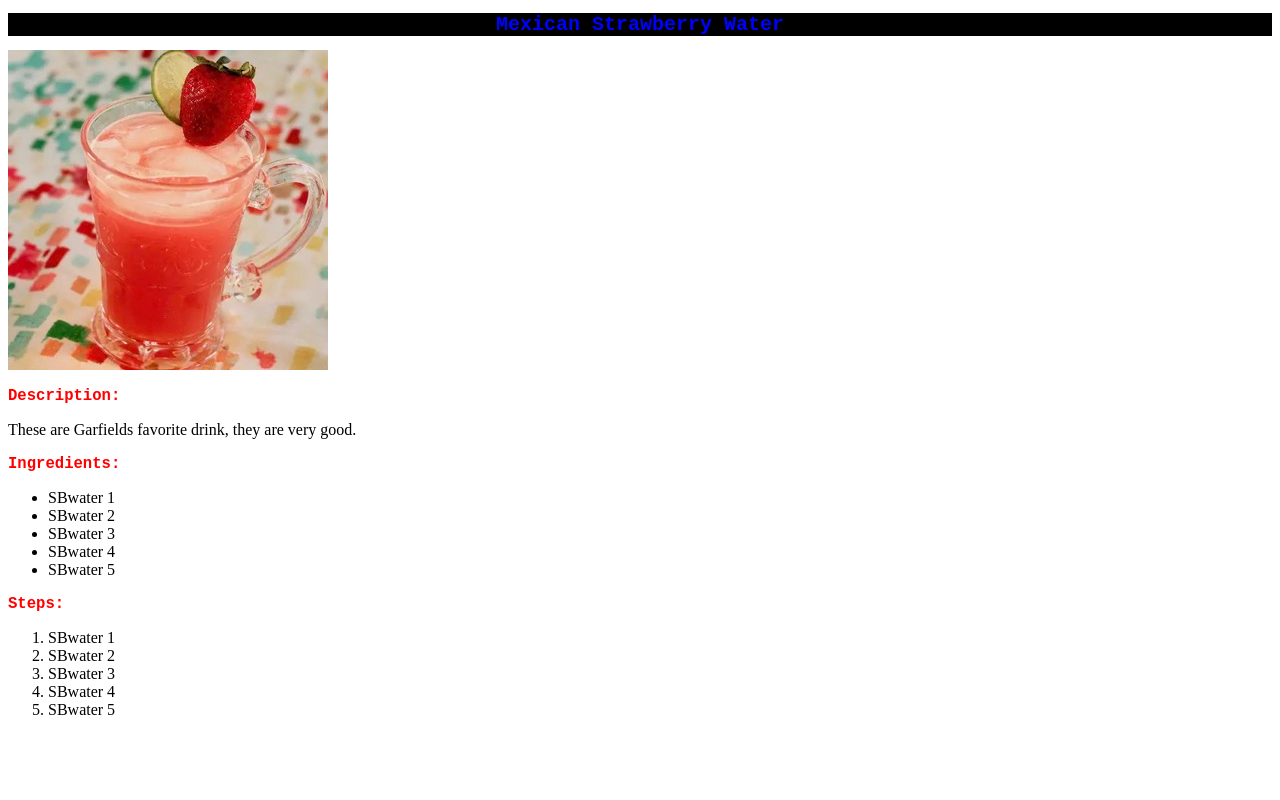
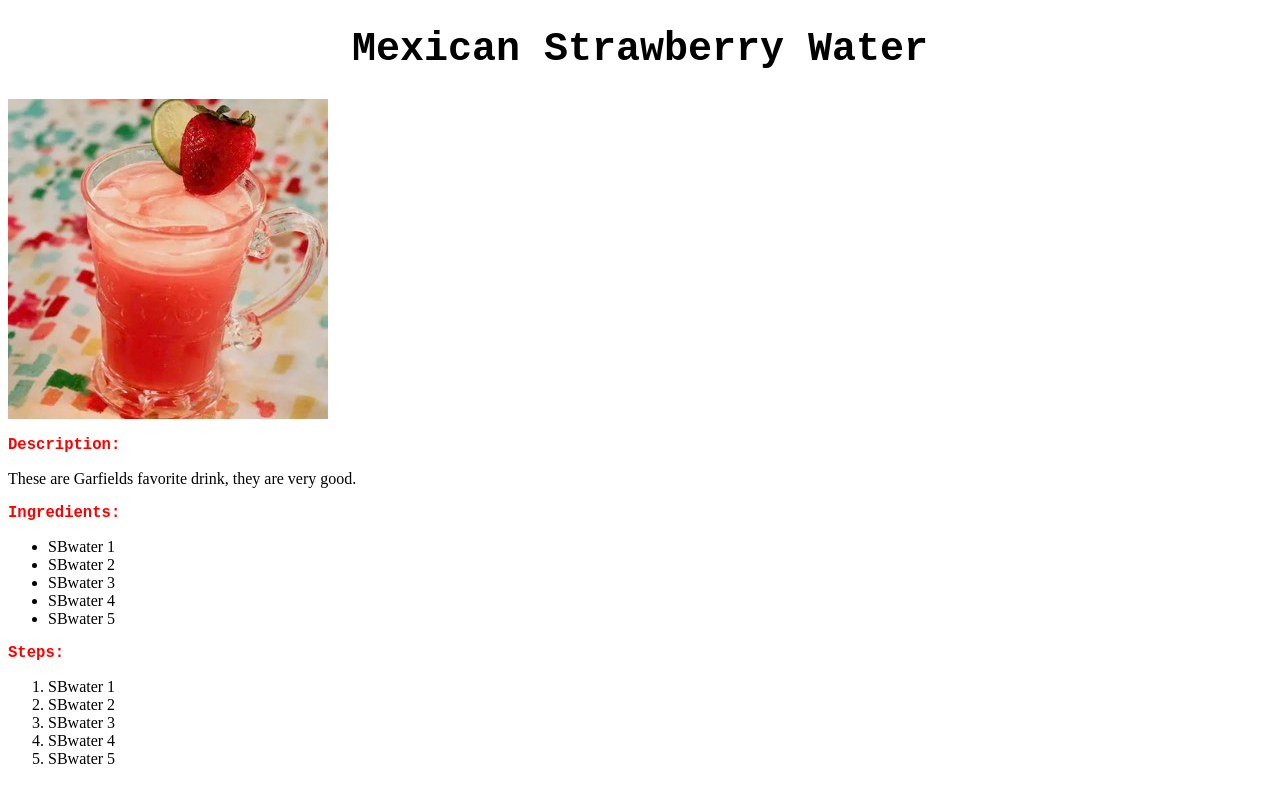
Before and after one commit to zvef/odin-recipies, a plain HTML site: page recipes/SBwater.html in a window 1280 px wide. Drawn offline with Linux system fonts and the light colour scheme.

Commit message:
Added text alignment to index.html

```diff
--- a/recipes/SBwater.html
+++ b/recipes/SBwater.html
@@ -10,8 +10,9 @@
     <title>Document</title>
 </head>
 <body>
-    <h1>Mexican Strawberry Water</h1>
-    <img src="../TOP_images/SBwater.jpeg">
+    <div class="title"><h1>Mexican Strawberry Water</h1></div>
+
+    <div class="pics"><img src="../TOP_images/SBwater.jpeg"></div>
 
     <h2>Description:</h2>
         <p>These are Garfields favorite drink, they are very good.</p>
--- a/styles.css
+++ b/styles.css
@@ -1,9 +1,7 @@
-h1 {
-    color: blue;
-    background-color: black;
+.title {
+    text-align: center;
     font-family: monospace;
     font-size: x-large;
-    text-align: center;
 }
 
 h2 {
@@ -21,9 +19,21 @@ h2 {
 }
 
 .item {
+    text-align: center;
     border: 1px;
     margin: auto;
     width: auto;
     height: auto;
     flex: 1;
 }
+
+.pics {
+    width: auto;
+    height: auto;
+    display: inline-block;
+    align-self: center;
+}
+
+div {
+    align-items: center;
+}
```
Also changed, not shown: index.html (+1 -1 lines), recipes/churros.html (+1 -1 lines), recipes/lasagna.html (+3 -2 lines).
